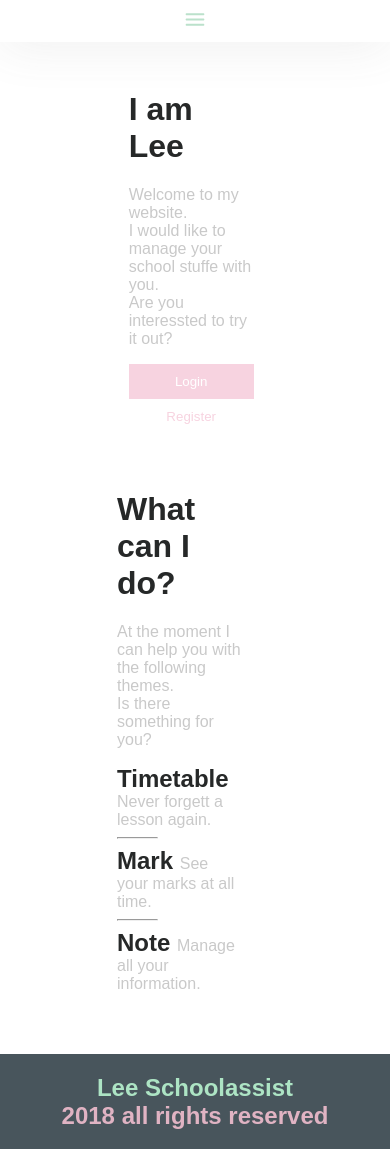
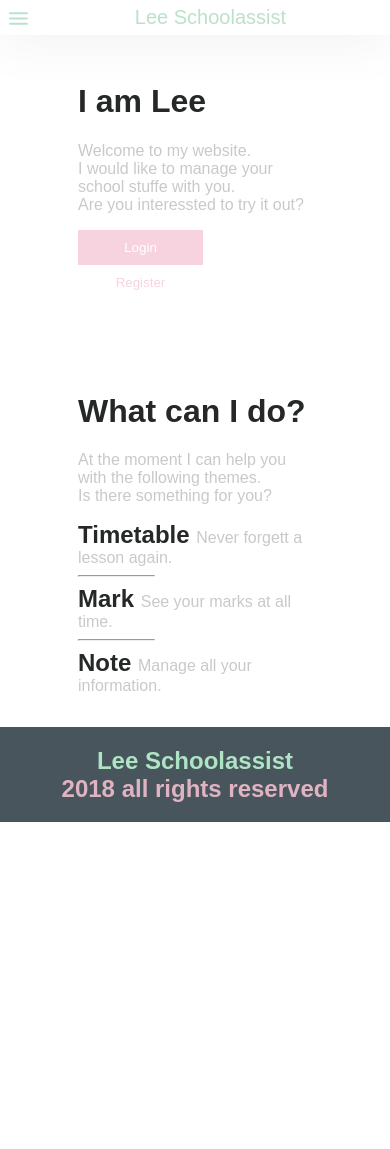
Before and after one commit to laesse/M306_schulmanager, a PHP site: page /?status=1 in a window 390 px wide. After the commit the page ends 822 px from the top, so only its background shows below. Run offline with PHP 8.4, Linux system fonts and the light colour scheme.

Commit message:
Revert "fix design for mobile"
This reverts commit 435894ce6c99f0f5151848a8bff55e54f9b002c2.

```diff
--- a/homepage/index.css
+++ b/homepage/index.css
@@ -12,20 +12,16 @@ body {
 
 }
 
-.header p {
+.header {
+
+	/*Size*/
+	padding-top: 1.5%;
+	padding-bottom: 1.5%;
+
+	/*Text*/
 	color: #bbe1cb;
  	font-size: 20px;
 	text-align: center;
-	padding: 0%;
-}
-
-.header {
-
-	/*Size*/
-	padding-top: 0.1%;
-	padding-bottom: 0.1%;
-
-	/*Text*/
 
 	/*Shadow*/
 	-webkit-box-shadow: 0px 3px 5px  rgba(100, 100, 100, 0.49);
@@ -36,14 +32,12 @@ body {
 
 .menuIcon {
 
-	position: absolute;
-	margin-top: 15px;
 	/*Size*/
 	height: 25px;
 
 	/*Position*/
 	float: left;
-	padding-left: 15px;
+	padding-left: 1.5%;
 
 }
 
@@ -59,7 +53,7 @@ img {
 
 }
 
-.contentRow, .contentRow1 {
+.contentRow {
 
 	width: 100%;
 
@@ -76,6 +70,8 @@ img {
  	/*border: 1px solid rgba(100, 100, 100, 0.05);*/
   	float: left;
   	width: 50%;
+	padding-left: 15%;
+	padding-right: 5%;
 
 }
 
@@ -84,19 +80,9 @@ img {
  	/*border: 1px solid rgba(100, 100, 100, 0.05);*/
 	float: left;
   	width: 50%;
-	padding-left:  0%;
-	padding-right: 0%;
+	padding-right: 15%;
+	padding-left: 5%;
 
-}
-
-.contentRow .rowContent {
-	padding-left: 33%;
-	padding-right: 5%;
-}
-
-.contentRow1 .rowContent {
-	padding-left:  5%;
-	padding-right: 33%;
 }
 
 button {
@@ -185,19 +171,12 @@ p {
 /* Responsive layout - makes the three columns stack on top of each other instead of next to each other */
 @media screen and (max-width:600px) {
 
-	.content {
-		margin-bottom: 15%;
-	}
-	.contentRow .rowContent {
-		margin-left: 0%;
+	.rowContent {
+
+  		width: 80%;
+		margin-left: 5%;
 		margin-right: 5%;
-  		width: 70%;
-	}
 
-	.contentRow1 .rowContent {
-		margin-left: 25%;
-		margin-right: 5%;
-  		width: 70%;
 	}
 
 	.rowPicture {
@@ -206,25 +185,4 @@ p {
 
 	}
 
-	.menuIcon {
-
-		margin-top: 7px;
-		height: 25px;
-		padding: 0px;
-		width: 75%;
-		margin-left: 12.5%;
-
-	}
-
-	.header {
-		padding-bottom:  1.5px;
-	}
-
-	.header p {
-		visibility: hidden;
-		height: 0px;
-	}
-
-
-
 }
--- a/homepage/index.php
+++ b/homepage/index.php
@@ -35,7 +35,7 @@ function showHome() {
 			<div class='menuIcon'>
 				<img src='img/menu.svg'>
 			</div>
-			<p>Lee Schoolassist</p>
+			Lee Schoolassist
 
 		</div>
 
@@ -44,7 +44,7 @@ function showHome() {
 
 			<div class='contentRow'>
 
-				<div class='rowContent' id='left'>
+				<div class='rowContent'>
 					<h1>I am Lee</h1>
 					<p>Welcome to my website.<br>
 					I would like to manage your school stuffe with you.<br>
@@ -75,17 +75,17 @@ function showHome() {
 
 					</p>
 				</div>
-				<div class='rowPicture' id='right'>
+				<div class='rowPicture'>
 					<br>
 				</div>
 
 			</div>
-			<div class ='contentRow1'>
+			<div class ='contentRow'>
 
-				<div class='rowPicture' id='left'>
+				<div class='rowPicture'>
 					<br>
 				</div>
-				<div class='rowContent' id='right'>
+				<div class='rowContent'>
 
 					<h1>What can I do?</h1>
 					<p>At the moment I can help you with the following themes.<br>
```
